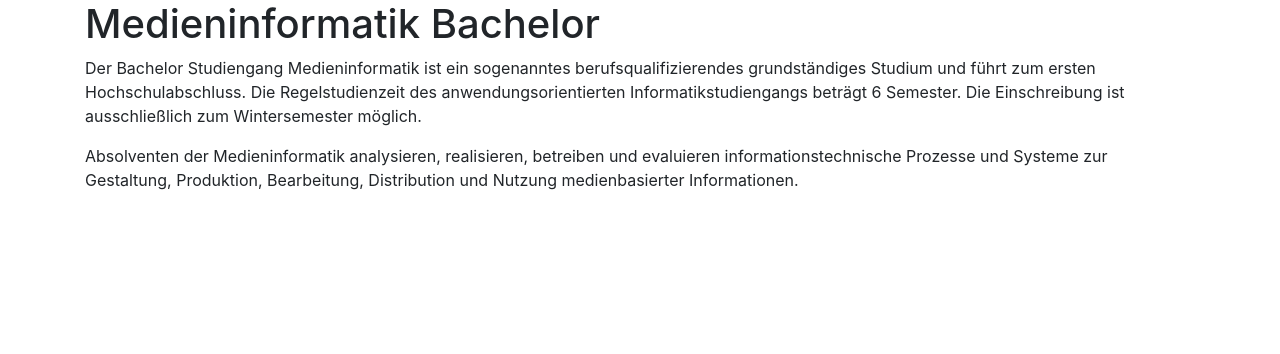
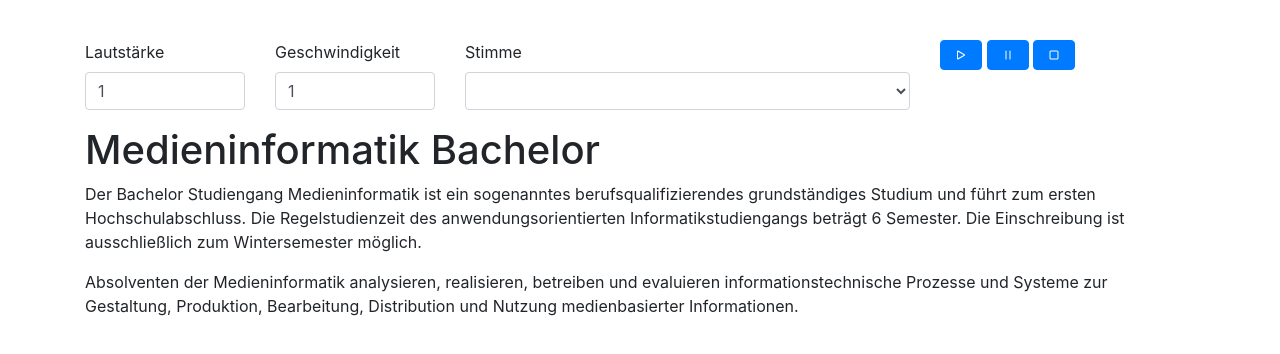
Before and after one commit to cnoss/texttospeech, a website: page view/aufgabe_2.html in a window 1280 px wide. Drawn offline with nearby package versions, Linux system fonts and the light colour scheme.

Commit message:
Unified assets

```diff
--- a/view/aufgabe_2.html
+++ b/view/aufgabe_2.html
@@ -3,7 +3,7 @@
 <head>
     <link rel="stylesheet" href="https://stackpath.bootstrapcdn.com/bootstrap/4.3.1/css/bootstrap.min.css"
         integrity="sha384-ggOyR0iXCbMQv3Xipma34MD+dH/1fQ784/j6cY/iJTQUOhcWr7x9JvoRxT2MZw1T" crossorigin="anonymous">
-    <link rel="stylesheet" href="/assets/aufgabe_2.css">
+    <link rel="stylesheet" href="/assets/style.css">
     <script src="https://code.jquery.com/jquery-3.3.1.slim.min.js"
         integrity="sha384-q8i/X+965DzO0rT7abK41JStQIAqVgRVzpbzo5smXKp4YfRvH+8abtTE1Pi6jizo"
         crossorigin="anonymous"></script>
@@ -13,14 +13,67 @@
     <script src="https://stackpath.bootstrapcdn.com/bootstrap/4.3.1/js/bootstrap.min.js"
         integrity="sha384-JjSmVgyd0p3pXB1rRibZUAYoIIy6OrQ6VrjIEaFf/nJGzIxFDsf4x0xIM+B07jRM"
         crossorigin="anonymous"></script>
-    <script src="/assets/aufgabe_2.js"></script>
+    <script src="/assets/script.js"></script>
     <title>Aufgabe 2</title>
 </head>
 
 <body class="container">
+    <div class="tts-controls">
+        <div class="row">
+            <div class="col-2">
+                <div class="form-group">
+                    <label for="volume">Lautstärke</label>
+                    <input type="number" value="1" placeholder="1" step="0.01" min="0" max="1" class="form-control"
+                        id="volume">
+                </div>
+            </div>
+            <div class="col-2">
+                <div class="form-group">
+                    <label for="speed">Geschwindigkeit</label>
+                    <input type="number" value="1" placeholder="1" step="0.1" min="0" max="10" class="form-control"
+                        id="speed">
+                </div>
+            </div>
+            <div class="col-5">
+                <div class="form-group">
+                    <label for="voiceSelect">Stimme</label>
+                    <select class="form-control" id="voiceSelect">
+                    </select>
+                </div>
+            </div>
+            <div class="col-3">
+                <button onclick="play()" id="play-button" type="button" class="btn btn-primary">
+                    <svg id="play-icon" class="bi bi-play" width="1em" height="1em" viewBox="0 0 16 16"
+                        fill="currentColor" xmlns="http://www.w3.org/2000/svg">
+                        <path fill-rule="evenodd"
+                            d="M10.804 8L5 4.633v6.734L10.804 8zm.792-.696a.802.802 0 010 1.392l-6.363 3.692C4.713 12.69 4 12.345 4 11.692V4.308c0-.653.713-.998 1.233-.696l6.363 3.692z"
+                            clip-rule="evenodd" />
+                    </svg>
+                </button>
+                <button onclick="pause()" id="pause-button" type="button" class="btn btn-primary">
+                    <svg id="pause-icon" class="bi bi-pause" width="1em" height="1em" viewBox="0 0 16 16"
+                        fill="currentColor" xmlns="http://www.w3.org/2000/svg">
+                        <path fill-rule="evenodd"
+                            d="M6 3.5a.5.5 0 01.5.5v8a.5.5 0 01-1 0V4a.5.5 0 01.5-.5zm4 0a.5.5 0 01.5.5v8a.5.5 0 01-1 0V4a.5.5 0 01.5-.5z"
+                            clip-rule="evenodd" />
+                    </svg>
+                </button>
+                <button onclick="stop()" type="button" id="stop-button" class="btn btn-primary">
+                    <svg id="stop-icon" class="bi bi-stop" width="1em" height="1em" viewBox="0 0 16 16"
+                        fill="currentColor" xmlns="http://www.w3.org/2000/svg">
+                        <path fill-rule="evenodd"
+                            d="M3.5 5A1.5 1.5 0 015 3.5h6A1.5 1.5 0 0112.5 5v6a1.5 1.5 0 01-1.5 1.5H5A1.5 1.5 0 013.5 11V5zM5 4.5a.5.5 0 00-.5.5v6a.5.5 0 00.5.5h6a.5.5 0 00.5-.5V5a.5.5 0 00-.5-.5H5z"
+                            clip-rule="evenodd" />
+                    </svg>
+                </button>
+            </div>
+        </div>
+    </div>
+    <div class="tts-content">
         <h1>Medieninformatik Bachelor</h1>
         <p>
-        Der Bachelor Studiengang Medieninformatik ist ein sogenanntes berufsqualifizierendes grundständiges Studium und
+            Der Bachelor Studiengang Medieninformatik ist ein sogenanntes berufsqualifizierendes grundständiges Studium
+            und
             führt zum ersten Hochschulabschluss. Die Regelstudienzeit des anwendungsorientierten Informatikstudiengangs
             beträgt 6 Semester. Die Einschreibung ist ausschließlich zum Wintersemester möglich.
         </p>
@@ -29,6 +82,7 @@
             Prozesse und Systeme zur Gestaltung, Produktion, Bearbeitung, Distribution und Nutzung medienbasierter
             Informationen.
         </p>
+    </div>
 </body>
 
 </html>
```
Also changed, not shown: view/aufgabe_1.html (+2 -2 lines), assets/aufgabe_2.css (deleted), assets/aufgabe_2.js (deleted), assets/script.js (renamed from assets/aufgabe_1.js), assets/style.css (renamed from assets/aufgabe_1.css). Lines whose indentation alone changed are shown as unchanged.
